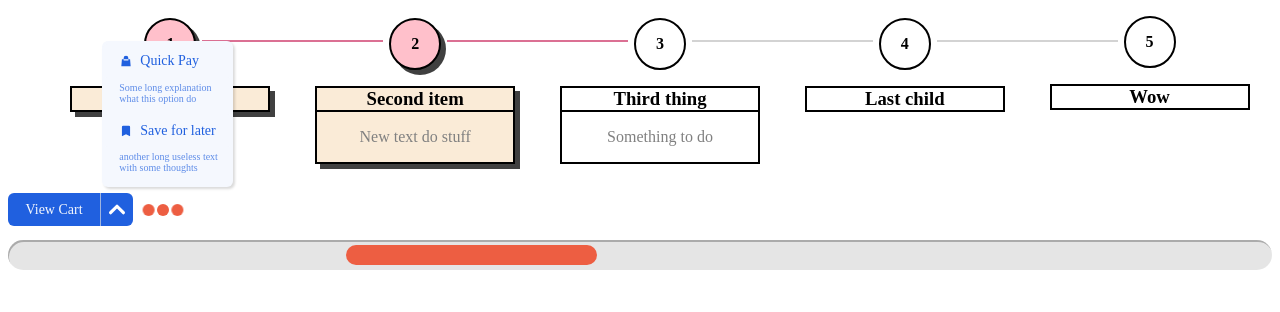
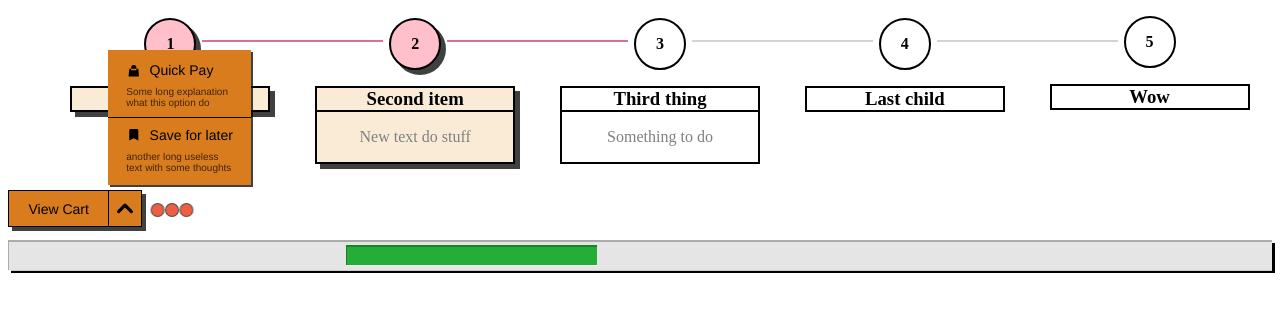
Before and after one commit to vukolovanton/boring-react-components, a React (Vite) app: page / in a window 1280 px wide. Both pictures are taken after a click on the heading 117 px from the left and 209 px from the top of the page. Shown: the top 312 px of the page. Built offline with nearby package versions, Linux system fonts and the light colour scheme.

Commit message:
New styles for all components

```diff
--- a/src/App.tsx
+++ b/src/App.tsx
@@ -28,13 +28,13 @@ const steps = [
 ];
 
 const cart = (
-	<svg aria-hidden="true" viewBox="0 0 24 24" fill="hsl(220 75% 50%)">
+	<svg aria-hidden="true" viewBox="0 0 24 24" fill="black">
 		<path d="M16 11V7a4 4 0 00-8 0v4M5 9h14l1 12H4L5 9z" />
 	</svg>
 );
 
 const save = (
-	<svg aria-hidden="true" viewBox="0 0 24 24" fill="hsl(220 75% 50%)">
+	<svg aria-hidden="true" viewBox="0 0 24 24" fill="black">
 		<path d="M5 5a2 2 0 012-2h10a2 2 0 012 2v16l-7-3.5L5 21V5z" />
 	</svg>
 );
@@ -59,11 +59,11 @@ function App() {
 			<SplitButton
 				items={splitButtonItems}
 				styles={{
-					backgroundColor: 'hsl(220 75% 50%)',
-					borderColor: 'hsl(220 50% 75%)',
-					textColor: 'hsl(220 90% 98%)',
-					font: '14px Helvetica bold',
-					descriptionFont: '10px Helvetica bold',
+					backgroundColor: '#d97c1e',
+					borderColor: 'black',
+					textColor: 'black',
+					font: '14px Helvetica',
+					descriptionFont: '10px Helvetica',
 				}}
 			/>
 			<Spinner
@@ -72,7 +72,14 @@ function App() {
 					size: '12px',
 				}}
 			/>
-			<ProgressBar />
+			<ProgressBar
+				styles={{
+					color: '#24ad37',
+					backgroundColor: 'rgba(0, 0, 0, 0.1)',
+					width: '20%',
+					speed: '3s',
+				}}
+			/>
 		</div>
 	);
 }
--- a/src/components/ProgressBar/ProgressBar.module.scss
+++ b/src/components/ProgressBar/ProgressBar.module.scss
@@ -2,9 +2,9 @@
 	position: relative;
 	display: block;
 	padding: 5px;
-	border-radius: 30px;
 	background: var(--background-color);
-	box-shadow: inset 1px 2px rgba(0, 0, 0, 0.25), 0 1px rgba(255, 255, 255, 0.8);
+	box-shadow: inset 1px 2px rgba(0, 0, 0, 0.25), 0 1px rgba(255, 255, 255, 0.8),
+		3px 3px 0 0 black;
 
 	& span {
 		width: var(--width);
@@ -12,11 +12,11 @@
 		display: inline-block;
 		vertical-align: middle;
 		height: 20px;
-		border-radius: 10px;
 		overflow: hidden;
 		background-color: var(--color);
 		background-size: 100%;
-		// background-image: linear-gradient(to bottom, red, blue);
+		box-shadow: inset 1px 2px rgba(0, 0, 0, 0.25),
+			0 1px rgba(255, 255, 255, 0.8);
 		animation: progress-bar var(--speed) infinite ease-in-out;
 
 		&::after {
--- a/src/components/ProgressBar/ProgressBar.tsx
+++ b/src/components/ProgressBar/ProgressBar.tsx
@@ -4,7 +4,7 @@ import style from './ProgressBar.module.scss';
 
 const ProgressBar: React.FC<ProgressBarProps> = ({ styles = {} }) => {
 	const {
-		color = '#ed5e42',
+		color = '#24ad37',
 		backgroundColor = 'rgba(0, 0, 0, 0.1)',
 		width = '20%',
 		speed = '3s',
--- a/src/components/Spinner/Spinner.module.scss
+++ b/src/components/Spinner/Spinner.module.scss
@@ -7,6 +7,8 @@
 	height: var(--size);
 	border-radius: 50%;
 	background-color: var(--color);
+	box-shadow: 0px 0px 0px 1px rgba(0, 0, 0, 0.7);
+	animation: jump-3 1s infinite linear;
 
 	&::before,
 	&::after {
@@ -18,6 +20,7 @@
 		border-radius: 50%;
 		content: '';
 		background-color: inherit;
+		box-shadow: 0px 0px 0px 1px rgba(0, 0, 0, 0.7);
 	}
 
 	&::before {
--- a/src/components/SplitButton/SplitButton.module.scss
+++ b/src/components/SplitButton/SplitButton.module.scss
@@ -1,14 +1,23 @@
 .split-button {
 	display: inline-flex;
-	border-radius: var(--radius);
+	position: relative;
+
 	background: var(--background-color);
 	color: var(--text-color);
 	fill: var(--text-color);
-	position: relative;
+	border: 1px solid var(--border-color);
 
 	touch-action: manipulation;
 	user-select: none;
 	-webkit-tap-highlight-color: transparent;
+
+	box-shadow: var(--shadow-size) var(--shadow-size) 0px 0px rgba(0, 0, 0, 0.75);
+	transition: box-shadow 0.1s ease;
+
+	&:hover {
+		box-shadow: calc(var(--shadow-size) / 2) calc(var(--shadow-size) / 2) 0px
+			0px rgba(0, 0, 0, 0.75);
+	}
 
 	& svg {
 		inline-size: 2ch;
@@ -38,10 +47,6 @@
 		outline-color: var(--background-color);
 		outline-offset: -5px;
 
-		&:is(:hover, :focus-visible) {
-			box-shadow: var(--hover-shadow);
-		}
-
 		&:active {
 			background: border-box
 				radial-gradient(var(--background-color), rgba(0, 0, 0, 0.1));
@@ -60,50 +65,50 @@
 	inset-inline-start: 75%;
 
 	list-style-type: none;
-	background: var(--text-color);
-	color: var(--background-color);
+	background: var(--background-color);
+	color: var(--text-color);
 	padding-inline: 0;
 	padding-block: 0.5ch;
-	border-radius: var(--radius);
 	overflow: hidden;
 	display: flex;
 	flex-direction: column;
 	font-size: 0.9em;
-	box-shadow: rgba(0, 0, 0, 0.15) 1.95px 1.95px 2.6px;
+	box-shadow: calc(var(--shadow-size) / 2) calc(var(--shadow-size) / 2) 0px 0px
+		rgba(0, 0, 0, 0.75);
+
+	& button {
+		padding-block: 0;
+		padding-inline: 0;
+	}
 
 	& .description {
 		font: var(--description-font);
 		opacity: 0.7;
-		padding-inline: 3.5ch 0.5ch;
-		padding-block-end: 2ch;
 		display: inline-flex;
 	}
 
 	& .popup-item {
 		cursor: pointer;
-		border-radius: var(--radius);
+		padding-block: 1.25ch;
+		padding-inline: 2.5ch;
+
+		&:not(:last-child) {
+			border-bottom: 1px solid black;
+		}
+
 		&:hover {
-			box-shadow: none;
-			background-color: var(--background-color);
-			color: var(--text-color);
+			background-color: var(--text-color);
+			color: var(--background-color);
 
 			& > button {
-				box-shadow: none;
-				background-color: var(--background-color);
-				color: var(--text-color);
+				background-color: var(--text-color);
+				color: var(--background-color);
 
 				& > svg {
-					fill: var(--text-color);
+					fill: var(--background-color);
 				}
 			}
 		}
-	}
-
-	& button {
-		width: 100%;
-		background: var(--text-color);
-		color: var(--background-color);
-		border-radius: var(--radius);
 	}
 }
 
@@ -124,9 +129,7 @@
 		cursor: pointer;
 
 		-webkit-transform: rotate(0deg);
-
 		-ms-transform: rotate(0deg);
-
 		transform: rotate(0deg);
 		transition: transform 200ms ease-in-out;
 
@@ -143,7 +146,6 @@
 .details {
 	& .summary {
 		cursor: pointer;
-		border-radius: 0 var(--radius) var(--radius) 0;
 
 		&:hover {
 			box-shadow: var(--hover-shadow);
--- a/src/components/SplitButton/SplitButton.tsx
+++ b/src/components/SplitButton/SplitButton.tsx
@@ -8,10 +8,9 @@ const SplitButton: React.FC<SplitButtonProps> = React.memo(
 			backgroundColor,
 			borderColor,
 			textColor,
-			radius,
-			hoverShadow,
 			font,
 			descriptionFont,
+			shadowSize = '4px',
 		} = styles;
 
 		const cssVariables = useMemo(() => {
@@ -21,9 +20,7 @@ const SplitButton: React.FC<SplitButtonProps> = React.memo(
 				'--background-color': backgroundColor,
 				'--border-color': borderColor,
 				'--text-color': textColor,
-				'--radius': radius || '6px',
-				'--hover-shadow':
-					hoverShadow || '5px 5px 25px -5px rgba(35, 60, 80, 0.3) inset',
+				'--shadow-size': shadowSize,
 			};
 		}, []) as React.CSSProperties;
 
--- a/src/interfaces/progressBar/PropgressBar.interfaces.ts
+++ b/src/interfaces/progressBar/PropgressBar.interfaces.ts
@@ -1,6 +1,5 @@
 export interface ProgressBarProps {
 	styles: {
-		time: number;
 		color: string;
 		backgroundColor: string;
 		width?: string;
--- a/src/interfaces/splitButton/SplitButton.interfaces.ts
+++ b/src/interfaces/splitButton/SplitButton.interfaces.ts
@@ -6,10 +6,9 @@ export interface SplitButtonProps {
 		backgroundColor: string;
 		borderColor: string;
 		textColor: string;
-		radius?: string;
-		hoverShadow?: string;
 		font: string;
 		descriptionFont?: string;
+		shadowSize?: string;
 	};
 }
 
--- a/src/interfaces/stepper/Stepper.interfaces.ts
+++ b/src/interfaces/stepper/Stepper.interfaces.ts
@@ -15,7 +15,7 @@ export interface StepperProps {
 
 export interface Step {
 	title: string;
-	description: string;
+	description?: string;
 }
 
 export enum STEPPER_VARIANT {
```
